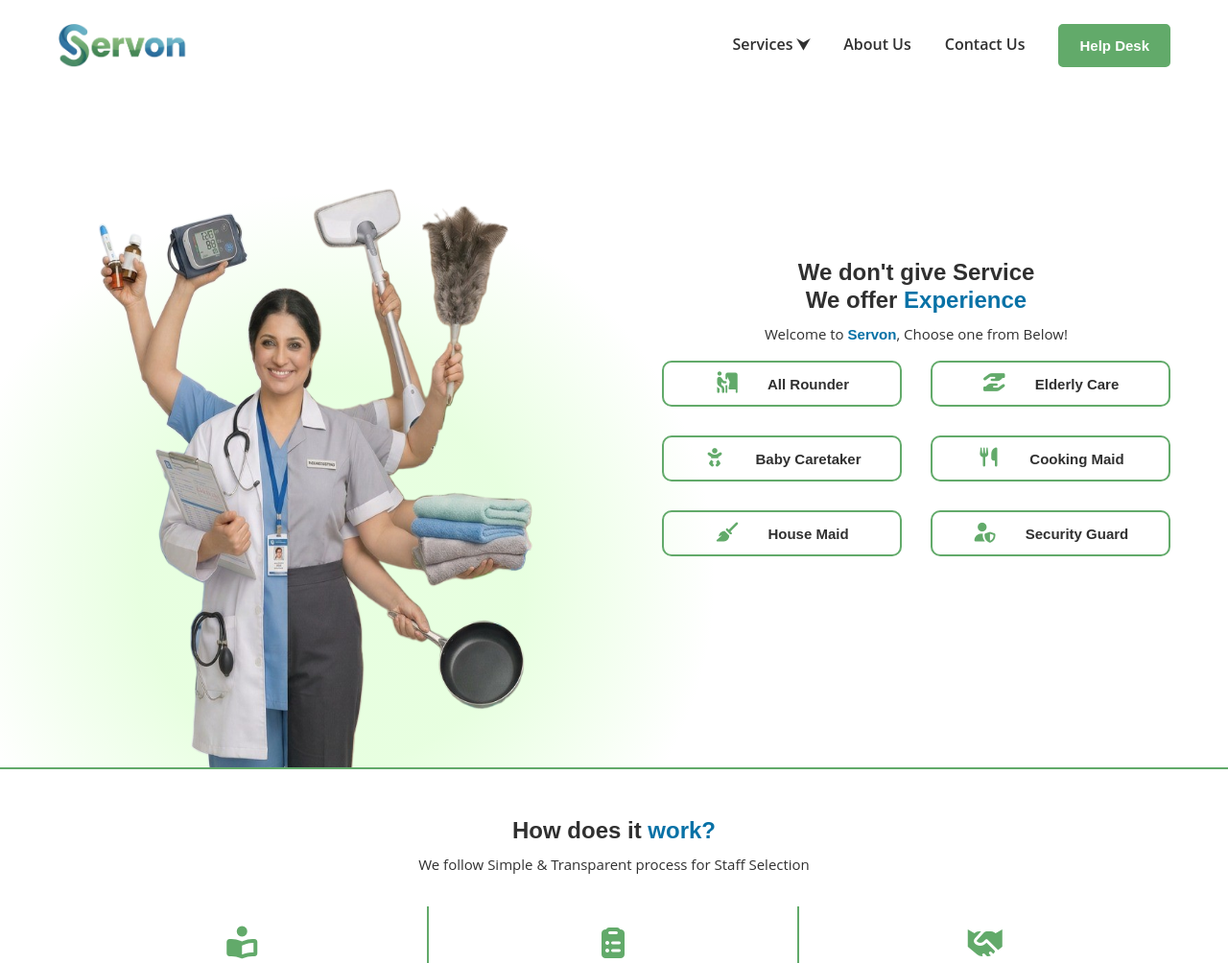
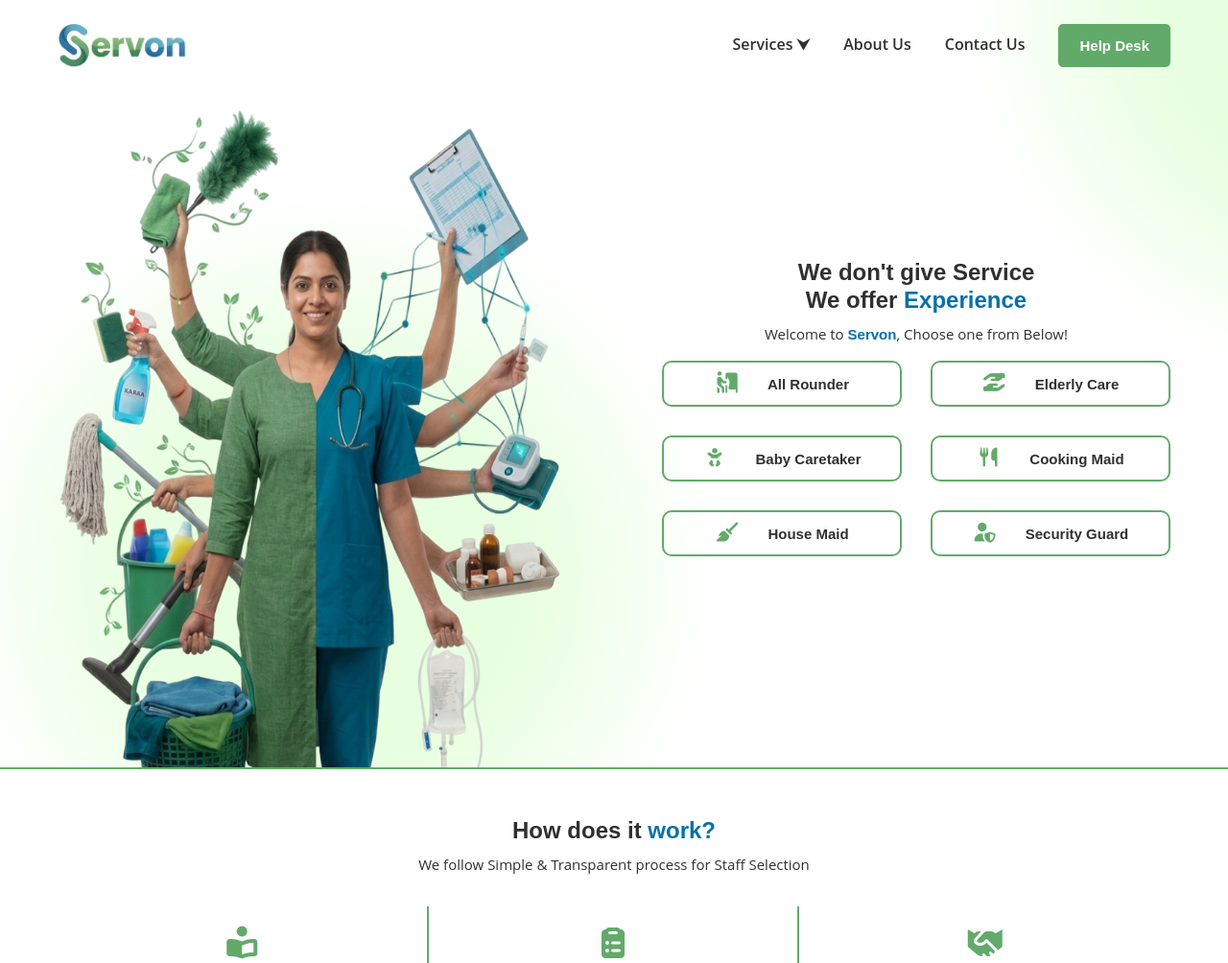
Before and after one commit to developertarun01/Practice, a PHP site: page /freelance/ in a window 1280 px wide. Shown: the top 1004 px of the page at 96% size. Run offline with PHP 8.4, Linux system fonts and the light colour scheme; some libraries are stand-ins or nearby versions; some web fonts are replaced.

Commit message:
All Complete

```diff
--- a/admin/leads.php
+++ b/admin/leads.php
@@ -46,9 +46,10 @@ if (!empty($created_before)) {
     }
 }
 
-// For non-admin users, show only their assigned leads
+// For non-admin users, show their assigned leads plus fresh/unassigned leads
 if ($_SESSION['user_role'] != 'Admin') {
-    $where[] = "responder_id = " . intval($_SESSION['user_id']);
+    // Sales users can see: leads assigned to them OR fresh unassigned leads
+    $where[] = "(responder_id = " . intval($_SESSION['user_id']) . " OR status = 'Fresh')";
 }
 
 // Combine where conditions
--- a/assets/css/style2.css
+++ b/assets/css/style2.css
@@ -187,11 +187,17 @@ input[type="checkbox"]:focus {
 body {
   font-size: 16px;
   color: var(--dark);
-  background: radial-gradient(
-    circle at 90% 80%,
-    rgba(177, 255, 153, 0.3) 200px 200px,
-    transparent 400px
-  );
+  background:
+    radial-gradient(
+      circle at 110% 0%,
+      rgba(177, 255, 153, 0.3) 200px,
+      transparent 400px
+    ),
+    radial-gradient(
+      circle at 90% 80%,
+      rgba(177, 255, 153, 0.3) 200px,
+      transparent 400px
+    );
 }
 
 table {
--- a/assets/js/main.js
+++ b/assets/js/main.js
@@ -481,7 +481,7 @@ function openCreateFollowUpModal(leadId, leadName) {
 
                     <div class="form-group">
                         <label>Comments</label>
-                        <textarea style="width: 100%" rows="7" name="comments" placeholder="Enter follow-up notes..."></textarea>
+                        <textarea style="width: 100%; padding: 10px" rows="7" name="comments" placeholder="Enter follow-up notes..."></textarea>
                     </div>
 
                     <div class="form-group">
@@ -1530,8 +1530,8 @@ async function viewProfessional(professionalId) {
         const prof = data.data;
         // console.log('Professional data:', prof);
 
-        const profileUrl = `${window.location.origin}/freelance/public_html/professional-profile.php?slug=${prof.professional_slug}`;
-        // const profileUrl = `${window.location.origin}/professional-profile.php?slug=${prof.professional_slug}`;
+        // const profileUrl = `${window.location.origin}/freelance/public_html/professional-profile.php?slug=${prof.professional_slug}`;
+        const profileUrl = `${window.location.origin}/professional-profile.php?slug=${prof.professional_slug}`;
 
         const html = `
             <div id="viewProfessionalModal" class="modal active">
--- a/index.html
+++ b/index.html
@@ -297,7 +297,7 @@
     <section class="sec1">
         <div class="sec1-inner flex-center-center container reveal">
             <div class="sec1-left flex-1 center">
-                <img src="./assets/images/all-rounder.png" alt="All Rounder">
+                <img src="./assets/images/all-rounder-2.png" alt="All Rounder">
 
             </div>
             <div class="sec1-right flex-1 center">
```
Also changed, not shown: includes/config.php (+10 -10 lines), assets/images/all-rounder-2.png, assets/images/all-rounder.png, assets/images/rounder.png.
